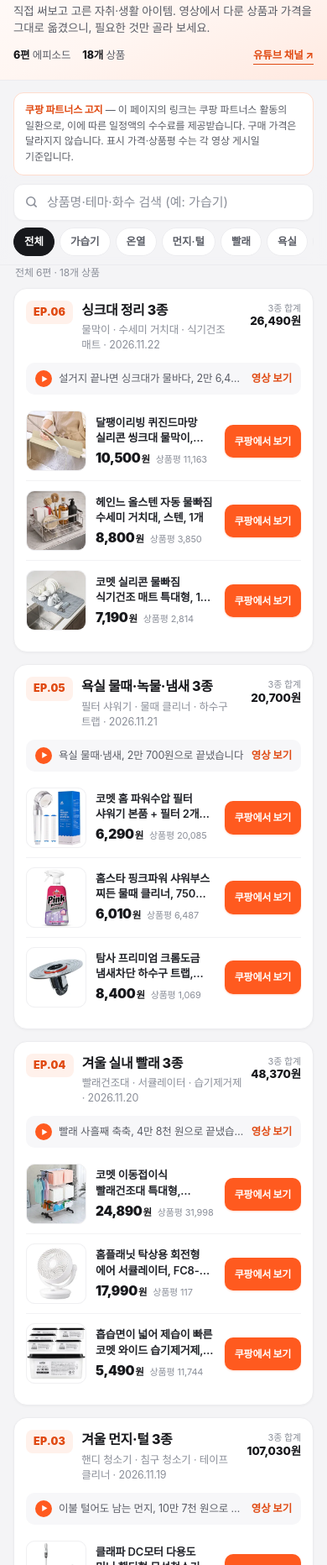
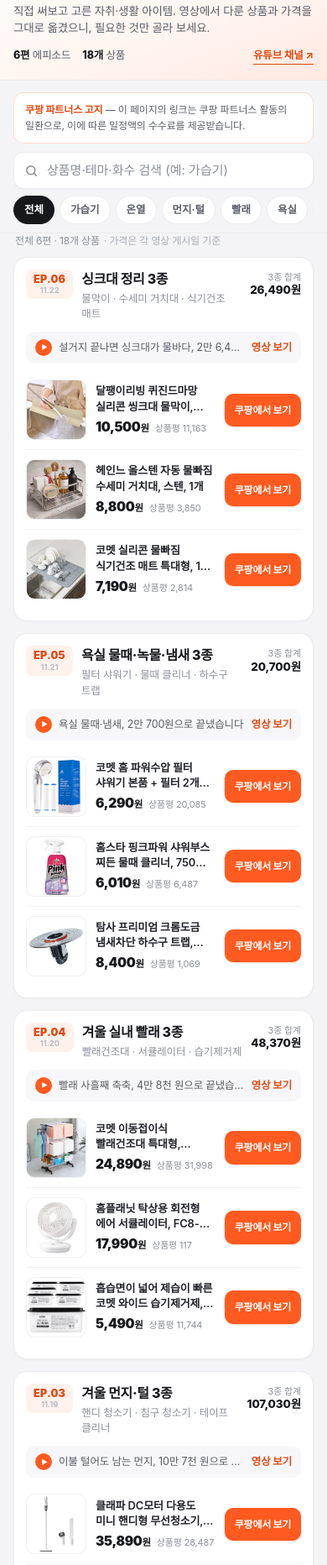
Before and after one commit to peem931029-cell/lifechange-pick, a plain HTML site: page index.html in a window 390 px wide. Shown: the part 136-2000 px from the top of the page at 84% size. Drawn offline with Linux system fonts and the light colour scheme; a web font is replaced by a local one.

Commit message:
모바일 가독성 개선: 헤더 날짜 정리, 고지 문구 압축, 가격 표기 조정

```diff
--- a/index.html
+++ b/index.html
@@ -70,9 +70,13 @@ h1{margin:10px 0 6px;font-size:25px;line-height:1.25;font-weight:900;letter-spac
 /* list */
 main{padding:14px 0 8px}
 #count{font-size:12px;color:var(--ink-3);margin:0 2px 10px}
+.meta-line{margin:0 2px 10px;font-size:12px;color:var(--ink-3);display:flex;gap:5px;flex-wrap:wrap}
+#count{margin:0}
+.asof{color:#a9adb6}
 .card{background:var(--card);border:1px solid var(--line);border-radius:var(--r);padding:14px;margin-bottom:14px;box-shadow:0 1px 3px rgba(17,18,22,.04)}
 .card-head{display:flex;align-items:flex-start;gap:10px}
-.ep-badge{flex:0 0 auto;background:var(--brand-soft);color:var(--brand-ink);font-weight:900;font-size:12.5px;letter-spacing:.02em;padding:5px 9px;border-radius:8px}
+.ep-badge{flex:0 0 auto;background:var(--brand-soft);color:var(--brand-ink);font-weight:900;font-size:12.5px;letter-spacing:.02em;padding:5px 9px 4px;border-radius:8px;text-align:center;line-height:1.15}
+.ep-badge time{display:block;font-size:9.5px;font-weight:600;letter-spacing:0;color:#b3b7bf;margin-top:1px}
 .head-text{flex:1;min-width:0}
 .head-text h2{margin:0;font-size:16px;font-weight:800;letter-spacing:-.02em}
 .sub{margin:3px 0 0;font-size:12.5px;color:var(--ink-3)}
@@ -90,7 +94,7 @@ main{padding:14px 0 8px}
 .p-name{margin:0 0 5px;font-size:13px;line-height:1.4;font-weight:600;color:#22242a;display:-webkit-box;-webkit-line-clamp:2;-webkit-box-orient:vertical;overflow:hidden}
 .p-meta{margin:0;display:flex;align-items:baseline;gap:7px;flex-wrap:wrap}
 .price{font-size:15.5px;font-weight:900;letter-spacing:-.02em}
-.price span{font-size:11.5px;font-weight:700;margin-left:1px}
+.price span{font-size:11.5px;font-weight:700;margin-left:0}
 .reviews{font-size:11px;color:var(--ink-3)}
 .buy{flex:0 0 auto;background:var(--coupang);color:#fff;font-size:12px;font-weight:800;padding:11px 12px;border-radius:10px;white-space:nowrap;letter-spacing:-.02em;box-shadow:0 1px 2px rgba(255,90,31,.25)}
 .buy:active{transform:translateY(1px);filter:brightness(.95)}
@@ -128,8 +132,7 @@ footer a{color:var(--brand-ink);font-weight:600}
   <div class="wrap">
     <p class="brand"><span class="dot">이</span>이거사면인생바뀜</p>
     <h1>영상에 나온 갓성비 아이템,<br>한 페이지에 모았습니다</h1>
-    <p class="lead">직접 써보고 고른 자취·생활 아이템. 영상에서 다룬 상품과 가격을 그대로 옮겼으니, 필요한 것만 골라 보세요.</p>
-    <div class="stats">
+    <p class="lead">직접 써보고 고른 자취·생활 아이템. 영상에서 다룬 상품과 가격을 그대로 옮겼으니, 필요한 것만 골라 보세요.</p>    <div class="stats">
       <span><b>6편</b> 에피소드</span>
       <span><b>18개</b> 상품</span>
       <a class="yt" href="https://www.youtube.com/@lifechange_pick" target="_blank" rel="noopener">유튜브 채널 ↗</a>
@@ -138,7 +141,7 @@ footer a{color:var(--brand-ink);font-weight:600}
 </header>
 
 <div class="wrap">
-  <p class="notice"><b>쿠팡 파트너스 고지</b> — 이 페이지의 링크는 쿠팡 파트너스 활동의 일환으로, 이에 따른 일정액의 수수료를 제공받습니다. 구매 가격은 달라지지 않습니다. 표시 가격·상품평 수는 각 영상 게시일 기준입니다.</p>
+  <p class="notice"><b>쿠팡 파트너스 고지</b> — 이 페이지의 링크는 쿠팡 파트너스 활동의 일환으로, 이에 따른 일정액의 수수료를 제공받습니다.</p>
 </div>
 
 <div class="search">
@@ -153,16 +156,16 @@ footer a{color:var(--brand-ink);font-weight:600}
 </div>
 
 <main class="wrap">
-  <p id="count">전체 6편 · 18개 상품</p>
+  <p class="meta-line"><span id="count">전체 6편 · 18개 상품</span><span class="asof">· 가격은 각 영상 게시일 기준</span></p>
   <div id="list">
 
     <article class="card" data-ep="06" data-tag="싱크대"
              data-search="EP.06 06 싱크대 정리 3종 물막이 · 수세미 거치대 · 식기건조 매트 싱크대 설거지 끝나면 싱크대가 물바다, 2만 6,490원으로 끝냈습니다 | 싱크대 정리 3종 #shorts 달팽이리빙 퀴진드마망 실리콘 씽크대 물막이, 크림화이트, 1개 헤인느 올스텐 자동 물빠짐 수세미 거치대, 스텐, 1개 코멧 실리콘 물빠짐 식기건조 매트 특대형, 1개, 1단">
       <header class="card-head">
-        <div class="ep-badge">EP.06</div>
+        <div class="ep-badge">EP.06<time datetime="2026-11-22">11.22</time></div>
         <div class="head-text">
           <h2>싱크대 정리 3종</h2>
-          <p class="sub">물막이 · 수세미 거치대 · 식기건조 매트 · <time datetime="2026-11-22">2026.11.22</time></p>
+          <p class="sub">물막이 · 수세미 거치대 · 식기건조 매트</p>
         </div>
         <span class="total">3종 합계<br><b>26,490원</b></span>
       </header>
@@ -202,10 +205,10 @@ footer a{color:var(--brand-ink);font-weight:600}
     <article class="card" data-ep="05" data-tag="욕실"
              data-search="EP.05 05 욕실 물때·녹물·냄새 3종 필터 샤워기 · 물때 클리너 · 하수구 트랩 욕실 욕실 물때·냄새, 2만 700원으로 끝냈습니다 | 욕실 3종 갓성비 #shorts 코멧 홈 파워수압 필터 샤워기 본품 + 필터 2개입, 실버, 1개 홈스타 핑크파워 샤워부스 찌든 물때 클리너, 750ml, 1개 탐사 프리미엄 크롬도금 냄새차단 하수구 트랩, 크롬실버">
       <header class="card-head">
-        <div class="ep-badge">EP.05</div>
+        <div class="ep-badge">EP.05<time datetime="2026-11-21">11.21</time></div>
         <div class="head-text">
           <h2>욕실 물때·녹물·냄새 3종</h2>
-          <p class="sub">필터 샤워기 · 물때 클리너 · 하수구 트랩 · <time datetime="2026-11-21">2026.11.21</time></p>
+          <p class="sub">필터 샤워기 · 물때 클리너 · 하수구 트랩</p>
         </div>
         <span class="total">3종 합계<br><b>20,700원</b></span>
       </header>
@@ -245,10 +248,10 @@ footer a{color:var(--brand-ink);font-weight:600}
     <article class="card" data-ep="04" data-tag="빨래"
              data-search="EP.04 04 겨울 실내 빨래 3종 빨래건조대 · 서큘레이터 · 습기제거제 빨래 빨래 사흘째 축축, 4만 8천 원으로 끝냈습니다 | 겨울 빨래 3종 #shorts 코멧 이동접이식 빨래건조대 특대형, 혼합색상, 1개 홈플래닛 탁상용 회전형 에어 서큘레이터, FC8-3A, 화이트 흡습면이 넓어 제습이 빠른 코멧 와이드 습기제거제, 250g, 6개">
       <header class="card-head">
-        <div class="ep-badge">EP.04</div>
+        <div class="ep-badge">EP.04<time datetime="2026-11-20">11.20</time></div>
         <div class="head-text">
           <h2>겨울 실내 빨래 3종</h2>
-          <p class="sub">빨래건조대 · 서큘레이터 · 습기제거제 · <time datetime="2026-11-20">2026.11.20</time></p>
+          <p class="sub">빨래건조대 · 서큘레이터 · 습기제거제</p>
         </div>
         <span class="total">3종 합계<br><b>48,370원</b></span>
       </header>
@@ -288,10 +291,10 @@ footer a{color:var(--brand-ink);font-weight:600}
     <article class="card" data-ep="03" data-tag="먼지·털"
              data-search="EP.03 03 겨울 먼지·털 3종 핸디 청소기 · 침구 청소기 · 테이프 클리너 먼지·털 이불 털어도 남는 먼지, 10만 7천 원으로 끝냈습니다 | 겨울 먼지·털 3종 #shorts 클래파 DC모터 다용도 미니 핸디형 무선청소기, 그레이, BVC-H10 샤오미 먼지 진드기 진공 청소기, MJCMY02KR, 화이트 코멧 사선컷팅 테이프 클리너 3단 핸들 + 거치대 + 리필 4개">
       <header class="card-head">
-        <div class="ep-badge">EP.03</div>
+        <div class="ep-badge">EP.03<time datetime="2026-11-19">11.19</time></div>
         <div class="head-text">
           <h2>겨울 먼지·털 3종</h2>
-          <p class="sub">핸디 청소기 · 침구 청소기 · 테이프 클리너 · <time datetime="2026-11-19">2026.11.19</time></p>
+          <p class="sub">핸디 청소기 · 침구 청소기 · 테이프 클리너</p>
         </div>
         <span class="total">3종 합계<br><b>107,030원</b></span>
       </header>
@@ -331,10 +334,10 @@ footer a{color:var(--brand-ink);font-weight:600}
     <article class="card" data-ep="02" data-tag="온열"
              data-search="EP.02 02 겨울 책상 온열 3종 손 · 엉덩이 · 발 온열 손 시린 책상, 9만 7천 원으로 끝냈습니다 | 겨울 책상 온열 3종 #shorts HULULU 3단 온열조절 데스크 전기 매트, 그레이, 80×32cm 디누스 탄소 1인용 전기방석 HE-HP01, 그레이, 44×44cm 루니스 히팅패드 파티션 4면(+무릎담요), 라이트 그레이">
       <header class="card-head">
-        <div class="ep-badge">EP.02</div>
+        <div class="ep-badge">EP.02<time datetime="2026-11-18">11.18</time></div>
         <div class="head-text">
           <h2>겨울 책상 온열 3종</h2>
-          <p class="sub">손 · 엉덩이 · 발 · <time datetime="2026-11-18">2026.11.18</time></p>
+          <p class="sub">손 · 엉덩이 · 발</p>
         </div>
         <span class="total">3종 합계<br><b>97,040원</b></span>
       </header>
@@ -374,10 +377,10 @@ footer a{color:var(--brand-ink);font-weight:600}
     <article class="card" data-ep="01" data-tag="가습기"
              data-search="EP.01 01 겨울 가습기 3종 침실 · 책상 · 회사 가습기 목 말라 깨는 방, 6만 원으로 끝냈습니다 | 가습기 3종 갓성비 #shorts 홈플래닛 초음파 가습기 4L, RD210, 화이트 신지모루 오퓨리엠 테이블 미스트 USB 무드등 미니 가습기 600ml, 화이트 홈플래닛 생수병 가습기 GO-2080C, 화이트">
       <header class="card-head">
-        <div class="ep-badge">EP.01</div>
+        <div class="ep-badge">EP.01<time datetime="2026-11-17">11.17</time></div>
         <div class="head-text">
           <h2>겨울 가습기 3종</h2>
-          <p class="sub">침실 · 책상 · 회사 · <time datetime="2026-11-17">2026.11.17</time></p>
+          <p class="sub">침실 · 책상 · 회사</p>
         </div>
         <span class="total">3종 합계<br><b>60,790원</b></span>
       </header>
```
